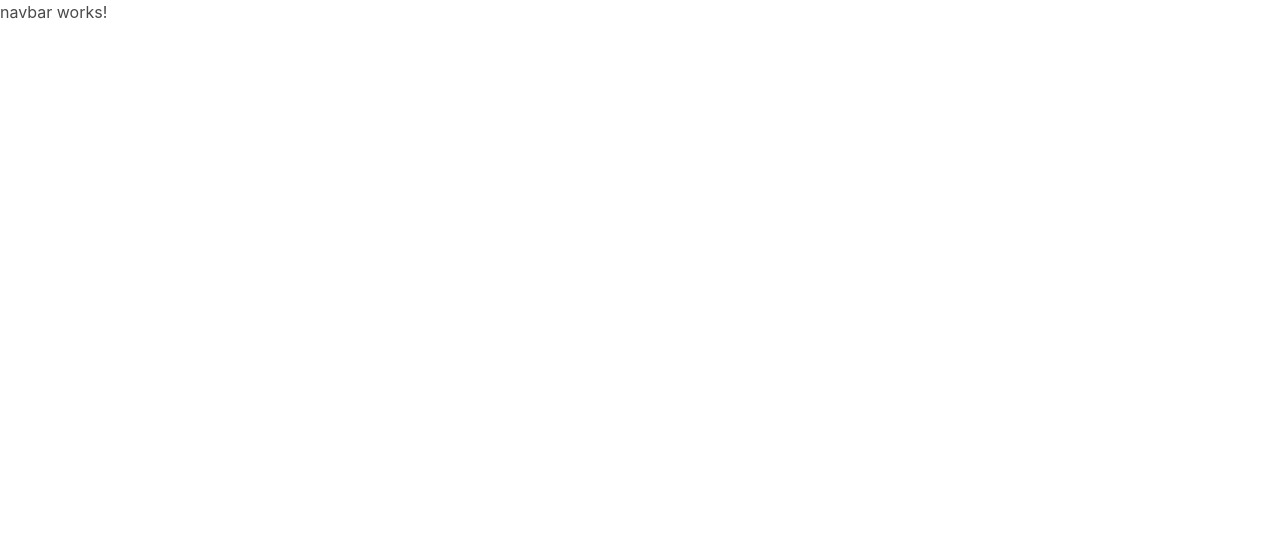
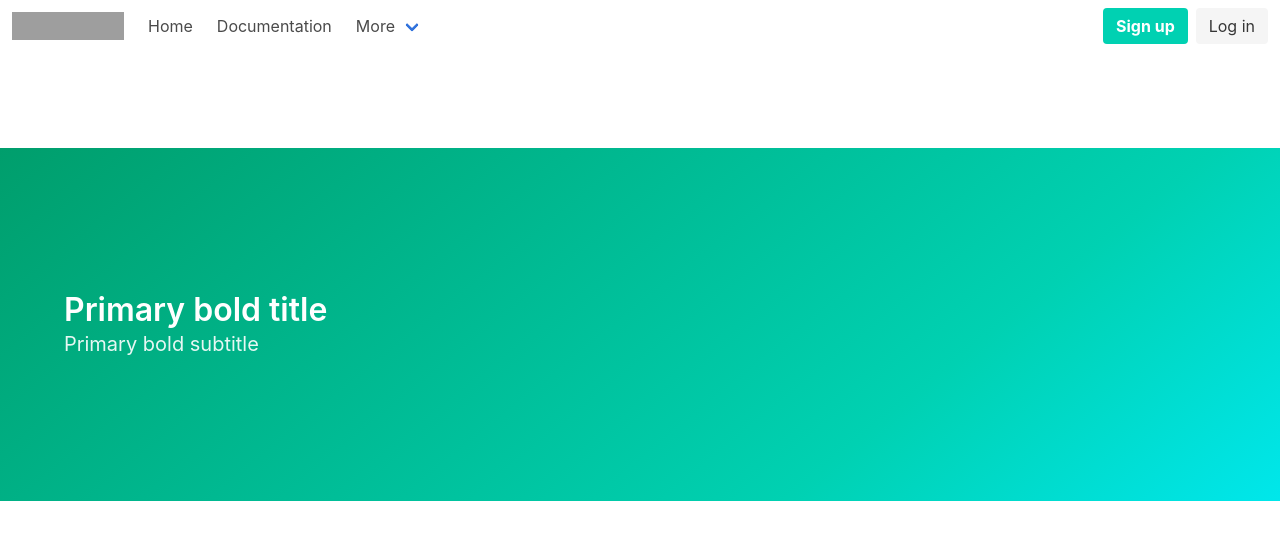
Before and after one commit to medaimane/angular7-crash-course, an Angular app: page / in a window 1280 px wide. Shown: the top 540 px of the page. Built offline with nearby package versions, Linux system fonts and the light colour scheme; grey boxes are pictures that could not be loaded.

Commit message:
Add Navbar to the app component

```diff
--- a/src/app/app.component.html
+++ b/src/app/app.component.html
@@ -1,11 +1,20 @@
 <app-navbar></app-navbar>
-
-<section>
-
-</section>
 
 <section class="section">
   <div class="container">
     <router-outlet></router-outlet>
   </div>
 </section>
+
+<section class="hero is-medium is-primary is-bold">
+  <div class="hero-body">
+    <div class="container">
+      <h1 class="title">
+        Primary bold title
+      </h1>
+      <h2 class="subtitle">
+        Primary bold subtitle
+      </h2>
+    </div>
+  </div>
+</section>
--- a/src/app/components/navbar/navbar.component.html
+++ b/src/app/components/navbar/navbar.component.html
@@ -1,3 +1,60 @@
-<p>
-  navbar works!
-</p>
+<nav class="navbar" role="navigation" aria-label="main navigation">
+  <div class="navbar-brand">
+    <a class="navbar-item" router-link="https://bulma.io">
+      <img src="https://bulma.io/images/bulma-logo.png" width="112" height="28">
+    </a>
+
+    <a role="button" class="navbar-burger" data-target="navMenu" aria-label="menu" aria-expanded="false">
+      <span aria-hidden="true"></span>
+      <span aria-hidden="true"></span>
+      <span aria-hidden="true"></span>
+    </a>
+  </div>
+
+  <div id="navbarBasicExample" class="navbar-menu">
+    <div class="navbar-start">
+      <a class="navbar-item">
+        Home
+      </a>
+
+      <a class="navbar-item">
+        Documentation
+      </a>
+
+      <div class="navbar-item has-dropdown is-hoverable">
+        <a class="navbar-link">
+          More
+        </a>
+
+        <div class="navbar-dropdown">
+          <a class="navbar-item">
+            About
+          </a>
+          <a class="navbar-item">
+            Jobs
+          </a>
+          <a class="navbar-item">
+            Contact
+          </a>
+          <hr class="navbar-divider">
+          <a class="navbar-item">
+            Report an issue
+          </a>
+        </div>
+      </div>
+    </div>
+
+    <div class="navbar-end">
+      <div class="navbar-item">
+        <div class="buttons">
+          <a class="button is-primary">
+            <strong>Sign up</strong>
+          </a>
+          <a class="button is-light">
+            Log in
+          </a>
+        </div>
+      </div>
+    </div>
+  </div>
+</nav>
--- a/src/app/components/navbar/navbar.component.ts
+++ b/src/app/components/navbar/navbar.component.ts
@@ -10,6 +10,31 @@ export class NavbarComponent implements OnInit {
   constructor() { }
 
   ngOnInit() {
+    document.addEventListener('DOMContentLoaded', () => {
+
+      // Get all "navbar-burger" elements
+      const $navbarBurgers = Array.prototype.slice.call(document.querySelectorAll('.navbar-burger'), 0);
+
+      // Check if there are any navbar burgers
+      if ($navbarBurgers.length > 0) {
+
+        // Add a click event on each of them
+        $navbarBurgers.forEach( el => {
+          el.addEventListener('click', () => {
+
+            // Get the target from the "data-target" attribute
+            const target = el.dataset.target;
+            const $target = document.getElementById(target);
+
+            // Toggle the "is-active" class on both the "navbar-burger" and the "navbar-menu"
+            el.classList.toggle('is-active');
+            $target.classList.toggle('is-active');
+
+          });
+        });
+      }
+
+    });
   }
 
 }
```
